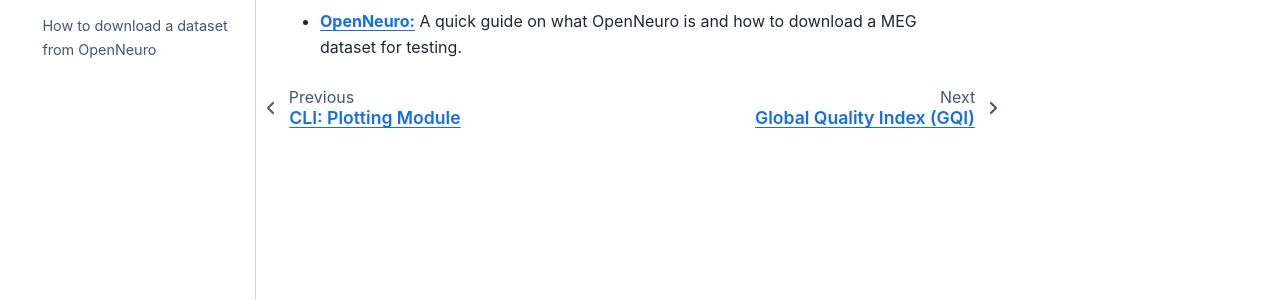
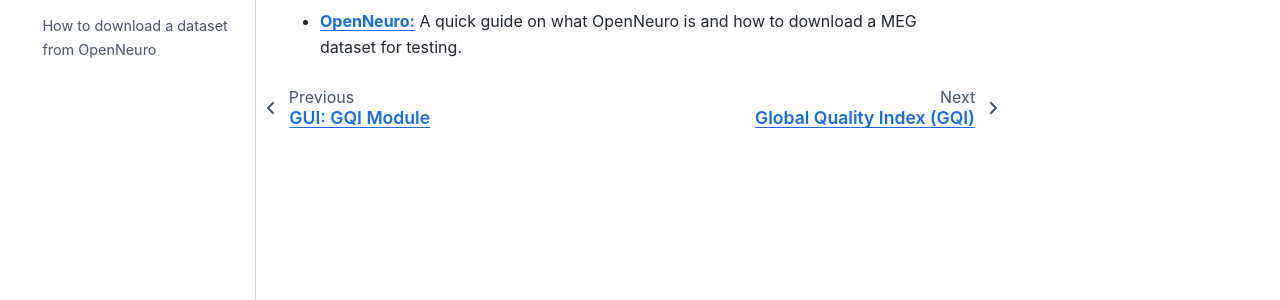
Before and after one commit to ANCPLabOldenburg/megqc_documentation, a Jupyter Book: the page built from book/extra.md, in a window 1280 px wide. Shown: the part 482-782 px from the top of the page. Built offline with Jupyter Book 1.0.4 settings and Sphinx 7.4.7 and the Sphinx Book theme 1.1.4, drawn with Linux system fonts in a browser that asks for light colours; pages that are not in the unit, such as notebooks, are missing from menus.

Commit message:
Update _toc.yml

```diff
--- a/_toc.yml
+++ b/_toc.yml
@@ -19,9 +19,9 @@
   sections:
     - file: tutorial/calc_gui
     - file: tutorial/plot_gui
-    - file: tutorial/calc_gqi
     - file: tutorial/calc_cli
     - file: tutorial/plot_cli
+    - file: tutorial/gqi_gui
 - file: book/extra
   sections:
     - file: extra/gqi
```
